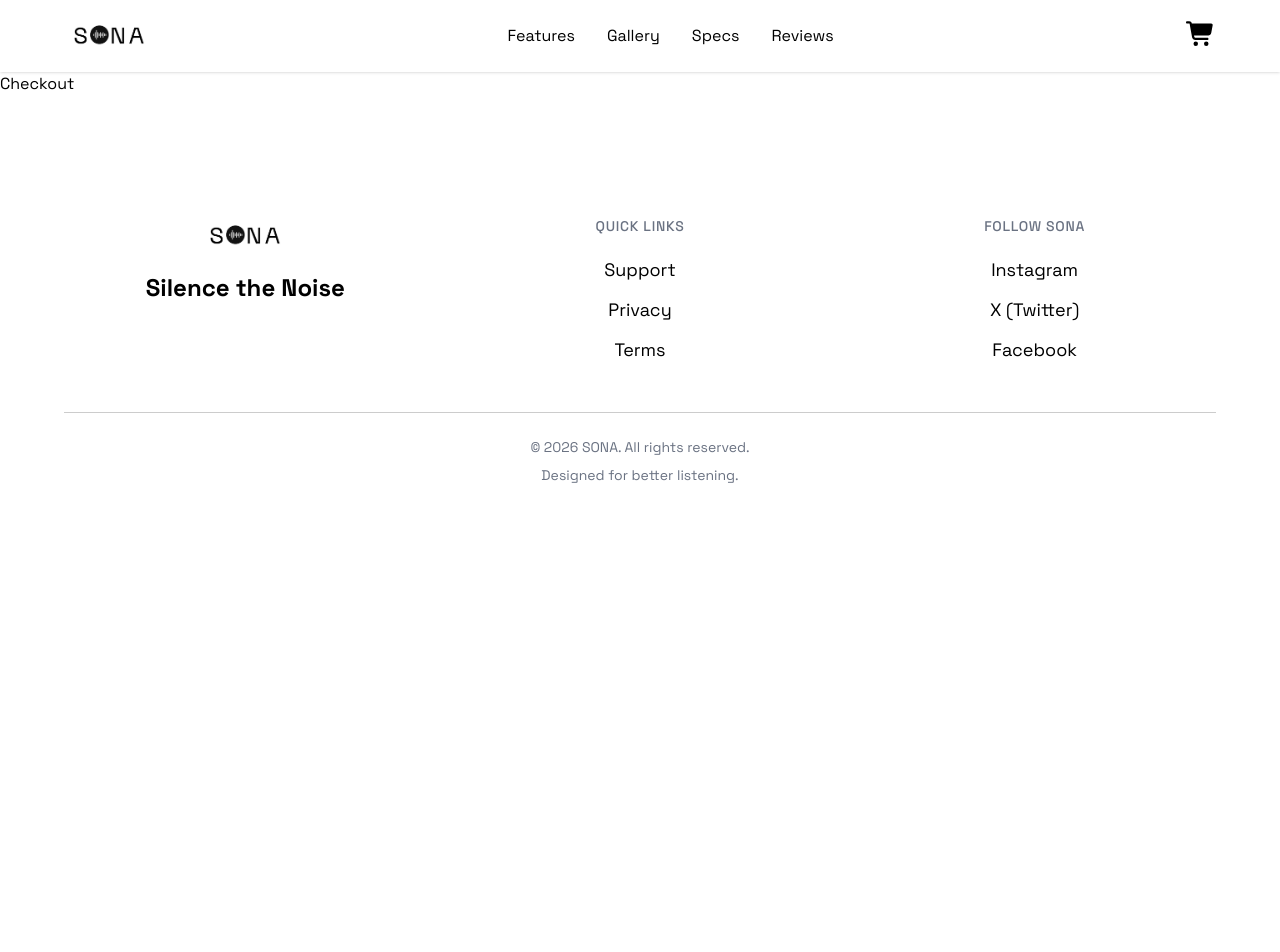
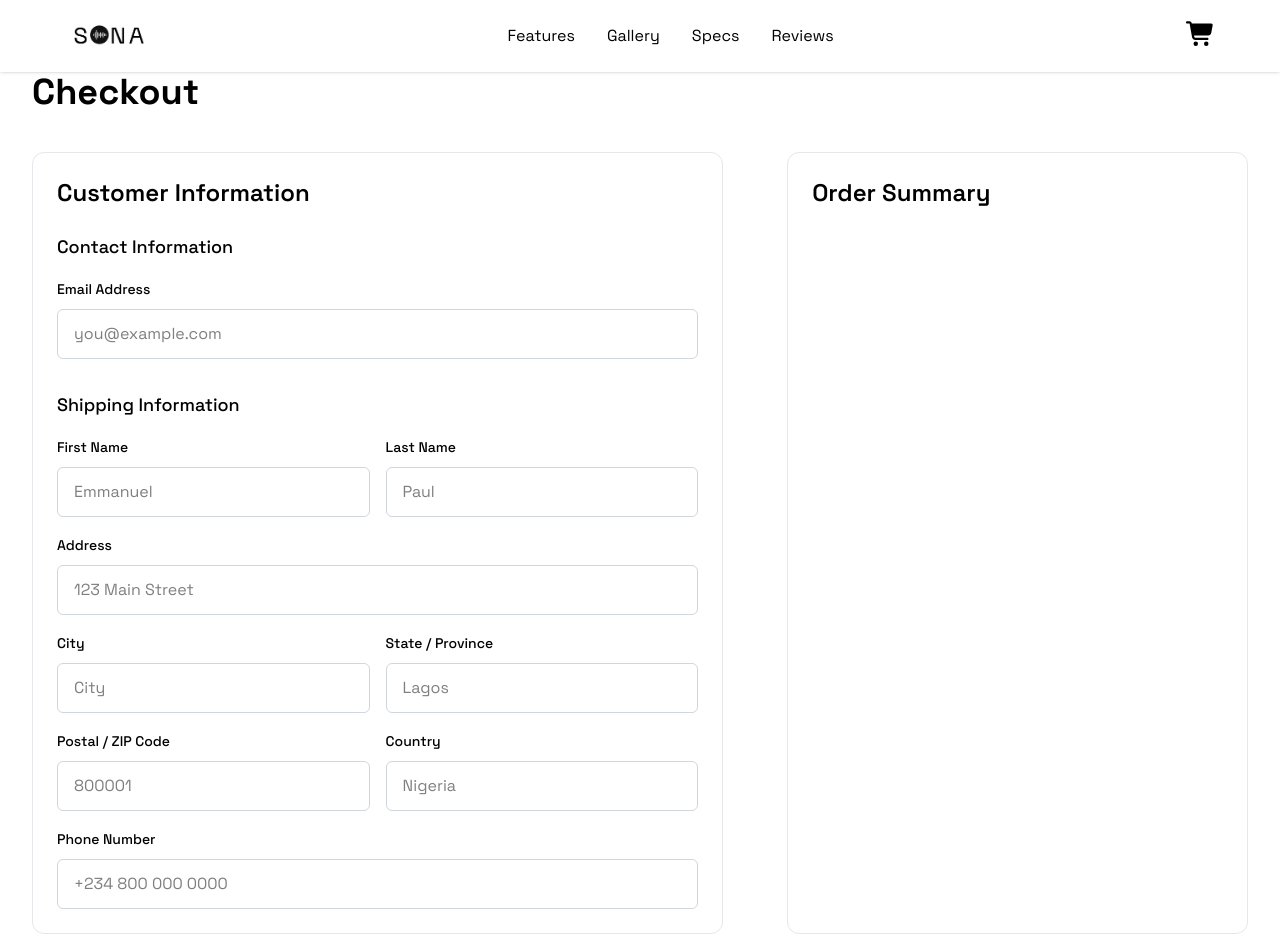
Before and after one commit to PaulEmmanuel8888/SONA, a React (Vite) app in the folder frontend/: page /checkout in a window 1280 px wide. Shown: the top 952 px of the page. Before the commit the page ends 800 px from the top, so only its background shows below. Built offline with nearby package versions, Linux system fonts and the light colour scheme.

Commit message:
Set up Checkout page with Customer information fields

```diff
--- a/frontend/src/components/cart/CartSummary.jsx
+++ b/frontend/src/components/cart/CartSummary.jsx
@@ -1,4 +1,6 @@
 import { useCart } from "../../context/cartContext.jsx";
+import Button from "../ui/Button";
+import { Link } from "react-router-dom";
 
 const CartSummary = () => {
   const { cartItems } = useCart();
@@ -29,6 +31,12 @@ const CartSummary = () => {
           <p className="text-lg font-semibold">Total</p>
           <p className="text-xl font-semibold">${subtotal.toFixed(2)}</p>
         </div>
+        <Link
+          to="/checkout"
+          className="font-bold cursor-pointer hover:scale-105 transition-transform duration-200 ease-in-out flex items-center justify-center rounded-md px-8 py-4 w-full h-12 bg-black text-white"
+        >
+          Checkout
+        </Link>
       </div>
     </div>
   );
--- a/frontend/src/components/checkout/CheckoutForm.jsx
+++ /dev/null
@@ -1,5 +0,0 @@
-const CheckoutForm = () => {
-  return <div>CheckoutForm</div>;
-};
-
-export default CheckoutForm;
--- a/frontend/src/pages/Checkout.jsx
+++ b/frontend/src/pages/Checkout.jsx
@@ -1,5 +1,154 @@
+import Container from "../components/layout/Container";
+
 const Checkout = () => {
-  return <div>Checkout</div>;
+  return (
+    <section id="checkout">
+      <Container className="mt-[10vh]">
+        <h1 className="text-4xl font-bold">Checkout</h1>
+
+        <div className="grid grid-cols-1 lg:grid-cols-[1.5fr_1fr] gap-10 lg:gap-16 mt-10">
+          <div className="border border-gray-200 rounded-xl p-6">
+            <h2 className="text-2xl font-semibold">Customer Information</h2>
+
+            <div className="mt-6">
+              <h3 className="text-lg font-medium">Contact Information</h3>
+
+              <div className="mt-4">
+                <label htmlFor="email" className="text-sm font-medium">
+                  Email Address
+                </label>
+
+                <input
+                  id="email"
+                  type="email"
+                  placeholder="you@example.com"
+                  className="w-full mt-2 border border-gray-300 rounded-md px-4 py-3 outline-none focus:border-black transition"
+                />
+              </div>
+            </div>
+
+            <div className="mt-8">
+              <h3 className="text-lg font-medium">Shipping Information</h3>
+
+              <div className="grid grid-cols-1 sm:grid-cols-2 gap-4 mt-4">
+                <div>
+                  <label htmlFor="firstName" className="text-sm font-medium">
+                    First Name
+                  </label>
+
+                  <input
+                    id="firstName"
+                    type="text"
+                    placeholder="Emmanuel"
+                    className="w-full mt-2 border border-gray-300 rounded-md px-4 py-3 outline-none focus:border-black transition"
+                  />
+                </div>
+
+                <div>
+                  <label htmlFor="lastName" className="text-sm font-medium">
+                    Last Name
+                  </label>
+
+                  <input
+                    id="lastName"
+                    type="text"
+                    placeholder="Paul"
+                    className="w-full mt-2 border border-gray-300 rounded-md px-4 py-3 outline-none focus:border-black transition"
+                  />
+                </div>
+              </div>
+
+              <div className="mt-4">
+                <label htmlFor="address" className="text-sm font-medium">
+                  Address
+                </label>
+
+                <input
+                  id="address"
+                  type="text"
+                  placeholder="123 Main Street"
+                  className="w-full mt-2 border border-gray-300 rounded-md px-4 py-3 outline-none focus:border-black transition"
+                />
+              </div>
+
+              <div className="grid grid-cols-1 sm:grid-cols-2 gap-4 mt-4">
+                <div>
+                  <label htmlFor="city" className="text-sm font-medium">
+                    City
+                  </label>
+
+                  <input
+                    id="city"
+                    type="text"
+                    placeholder="City"
+                    className="w-full mt-2 border border-gray-300 rounded-md px-4 py-3 outline-none focus:border-black transition"
+                  />
+                </div>
+
+                <div>
+                  <label htmlFor="state" className="text-sm font-medium">
+                    State / Province
+                  </label>
+
+                  <input
+                    id="state"
+                    type="text"
+                    placeholder="Lagos"
+                    className="w-full mt-2 border border-gray-300 rounded-md px-4 py-3 outline-none focus:border-black transition"
+                  />
+                </div>
+              </div>
+
+              <div className="grid grid-cols-1 sm:grid-cols-2 gap-4 mt-4">
+                <div>
+                  <label htmlFor="postalCode" className="text-sm font-medium">
+                    Postal / ZIP Code
+                  </label>
+
+                  <input
+                    id="postalCode"
+                    type="text"
+                    placeholder="800001"
+                    className="w-full mt-2 border border-gray-300 rounded-md px-4 py-3 outline-none focus:border-black transition"
+                  />
+                </div>
+
+                <div>
+                  <label htmlFor="country" className="text-sm font-medium">
+                    Country
+                  </label>
+
+                  <input
+                    id="country"
+                    type="text"
+                    placeholder="Nigeria"
+                    className="w-full mt-2 border border-gray-300 rounded-md px-4 py-3 outline-none focus:border-black transition"
+                  />
+                </div>
+              </div>
+
+              <div className="mt-4">
+                <label htmlFor="phone" className="text-sm font-medium">
+                  Phone Number
+                </label>
+
+                <input
+                  id="phone"
+                  type="tel"
+                  placeholder="+234 800 000 0000"
+                  className="w-full mt-2 border border-gray-300 rounded-md px-4 py-3 outline-none focus:border-black transition"
+                />
+              </div>
+            </div>
+          </div>
+
+          <div className="border border-gray-200 rounded-xl p-6">
+            <h2 className="text-2xl font-semibold">Order Summary</h2>
+          </div>
+        </div>
+      </Container>
+    </section>
+  );
 };
 
 export default Checkout;
```
